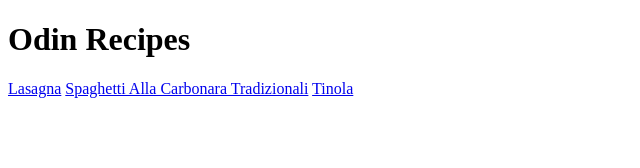
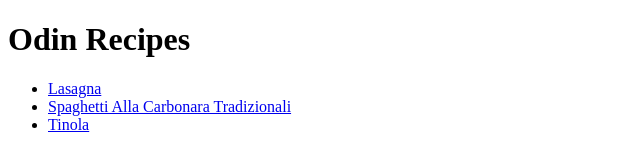
Before and after one commit to Portan21/odin-recipes, a plain HTML site: page index.html in a window 1280 px wide. Shown: the whole page, without its empty margins (0-640 px from the left). Drawn offline with Linux system fonts and the light colour scheme.

Commit message:
Made list of recipes in unordered list for better format

```diff
--- a/index.html
+++ b/index.html
@@ -7,8 +7,10 @@
 </head>
 <body>
     <h1>Odin Recipes</h1>
-    <a href="recipes/lasagna.html">Lasagna</a>
-    <a href="recipes/carbonara.html">Spaghetti Alla Carbonara Tradizionali</a>
-    <a href="recipes/tinola.html">Tinola</a>
+    <ul>
+        <li><a href="recipes/lasagna.html">Lasagna</a></li>
+        <li><a href="recipes/carbonara.html">Spaghetti Alla Carbonara Tradizionali</a></li>
+        <li><a href="recipes/tinola.html">Tinola</a></li>
+    </ul>
 </body>
 </html>
```
